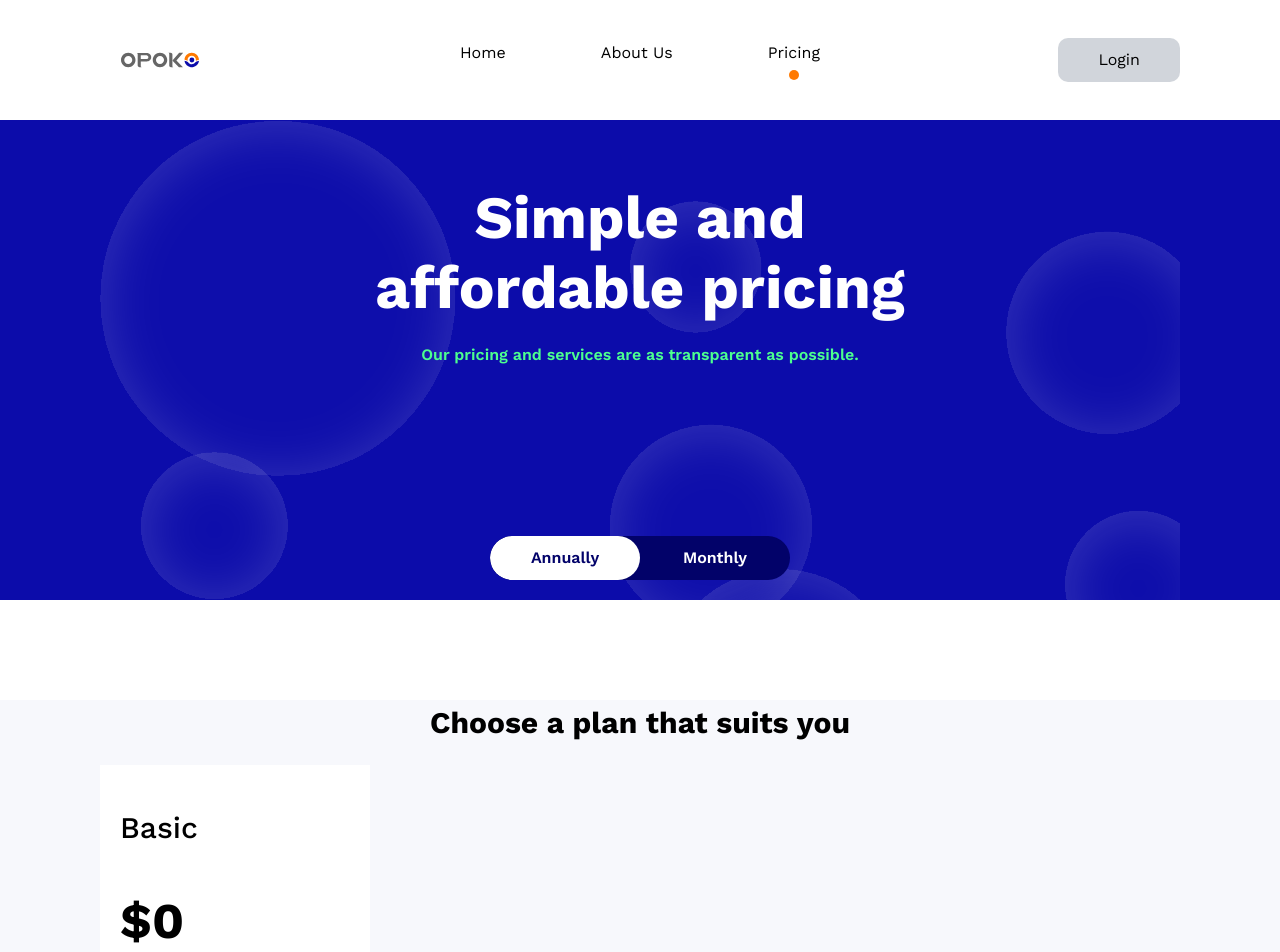
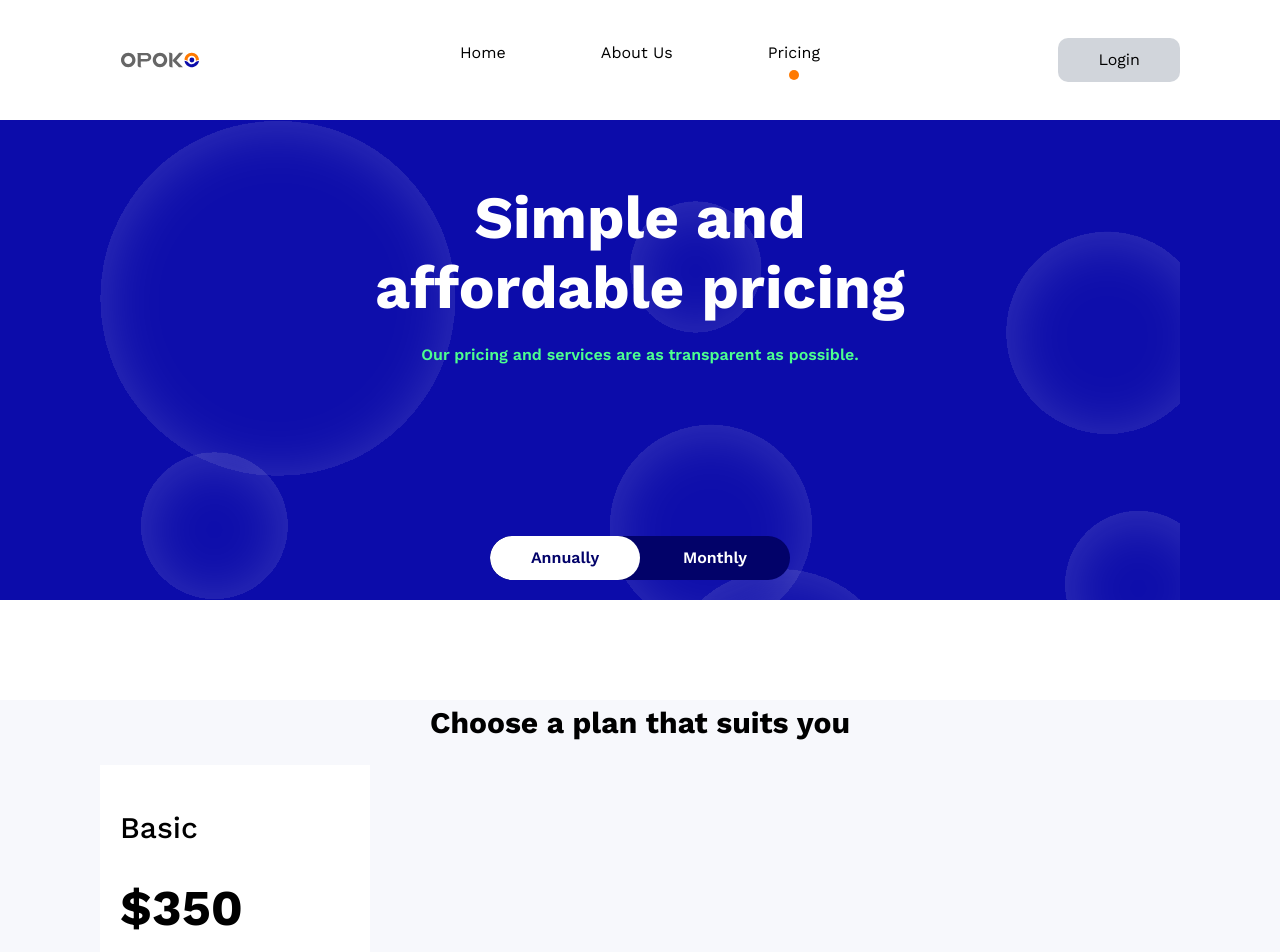
Before and after one commit to Niscolinx/opoko, a React (Vite) app: page /pricing in a window 1280 px wide. Shown: the top 952 px of the page. Built offline with nearby package versions, Linux system fonts and the light colour scheme.

Commit message:
working on about us

```diff
--- a/src/pages/Pricing.tsx
+++ b/src/pages/Pricing.tsx
@@ -86,7 +86,18 @@ function Pricing() {
           Choose a plan that suits you
         </p>
         <div>
-          <Card title={'Basic'} amount={0} description={''} list={[]}/>
+          <Card
+            title={'Basic'}
+            amount={350}
+            description={
+              'It is a long established fact that a reader will be distracted by the readable content of a page when looking at its layout. The point of using Lorem'
+            }
+            list={[
+              'It is long established',
+              'It is long established',
+              'It is long established',
+            ]}
+          />
         </div>
       </section>
     </div>
```
